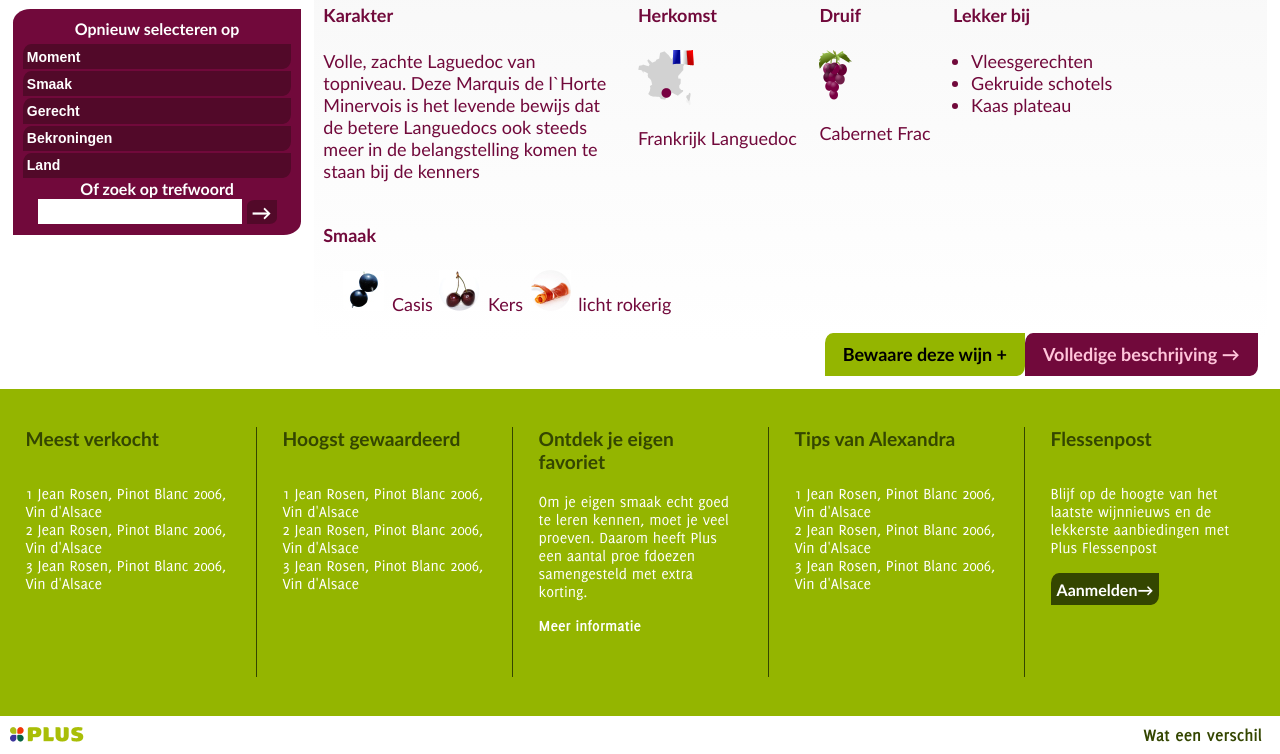
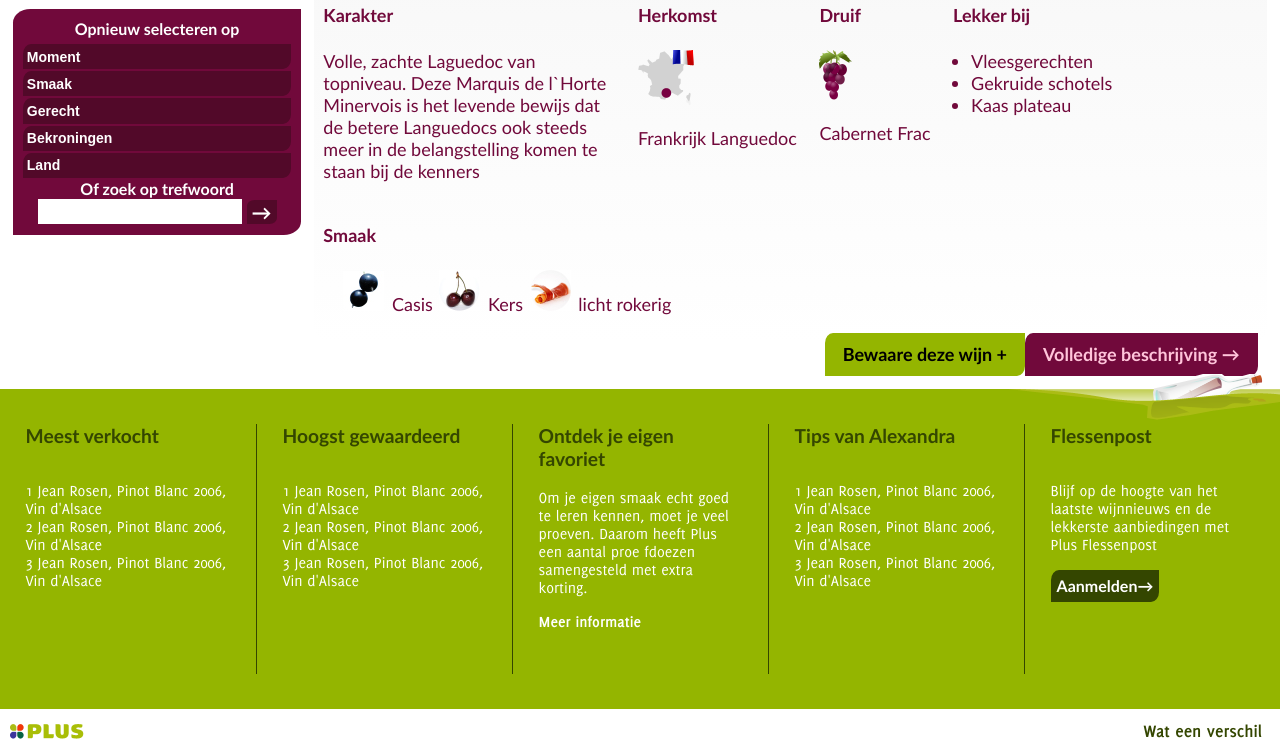
Before and after one commit to ViktoryiaYatskova/Task_3, a plain HTML site: page index.html in a window 1280 px wide. Shown: the part 560-1314 px from the top of the page. Drawn offline with Linux system fonts and the light colour scheme.

Commit message:
31-7-2014 changes-2

```diff
--- a/css/task_3.css
+++ b/css/task_3.css
@@ -550,16 +550,24 @@ div.vine-description input[type="button"] {
 }
 footer {
     height: 250px;
-    padding: 3% 0;
+    padding: 35px 0;
 
     background-color: #94b500;
     color: #344600;
 }
 section.columns {
+    position: relative;
     height: 100%;
     padding-bottom: 3%;
 
     font-size: 0;
+}
+footer>img {
+    position: relative;
+    margin-bottom: -100%;
+    top: -50px;
+    float: right;
+    overflow: visible;
 }
 div.column {
     float: left;
@@ -668,7 +676,8 @@ div.color-vine-data::after,
 div.vine-description>div:last-of-type::before,
 div.vine-description input[type="button"]::after,
 div.vine-description>div:last-of-type::after,
-a .stars::after {
+a .stars::after,
+footer>img::after {
     display: block;
     width: 100%;
     clear: both;
--- a/index.html
+++ b/index.html
@@ -181,6 +181,7 @@
         </article>
     </section>
     <footer>
+        <img src="assets/img/footer-bottle.png">
         <section class="columns">
             <div class="column">
                 <h3>Meest verkocht</h3>
```
